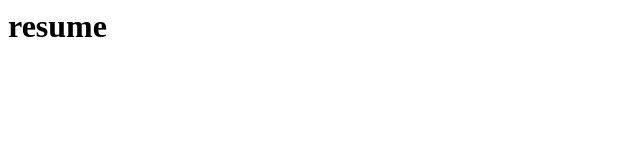
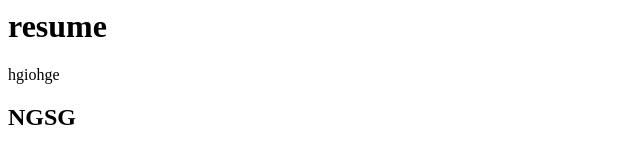
Before and after one commit to 19xxhh/resume, a plain HTML site: page index.html in a window 1280 px wide. Shown: the whole page, without its empty margins (0-640 px from the left). Drawn offline with Linux system fonts and the light colour scheme.

Commit message:
modify index.html

```diff
--- a/index.html
+++ b/index.html
@@ -1,5 +1,7 @@
 <html>
   <body>
       <h1>resume</h1>
+      <div>hgiohge</div>
+      <h2>NGSG</h2>
   </body>
 <html>
```
